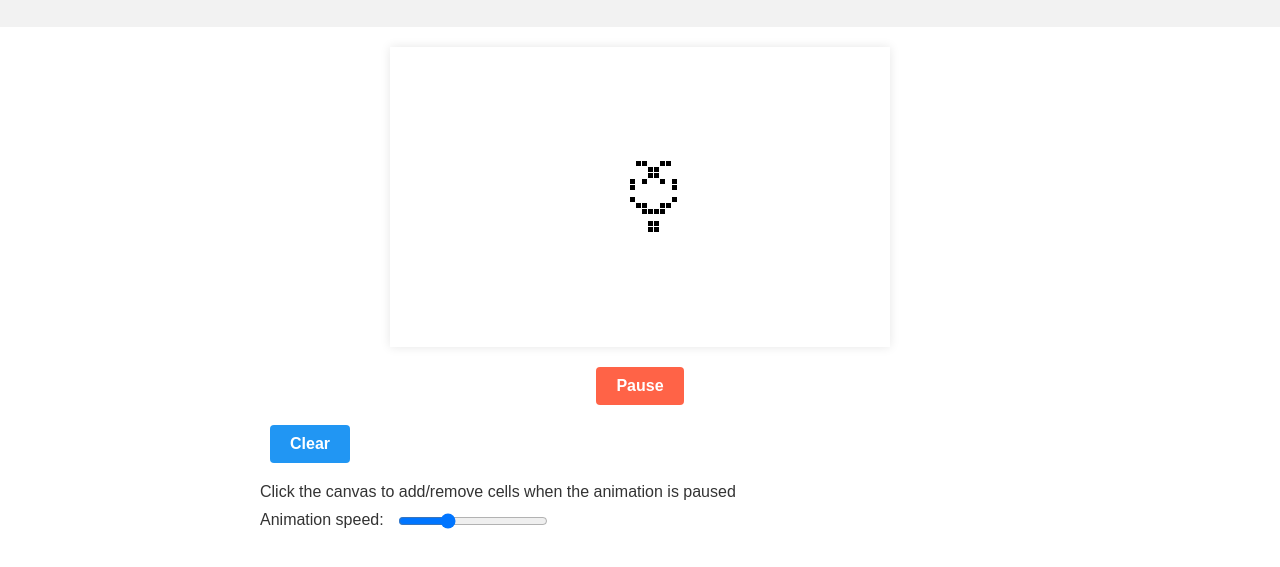
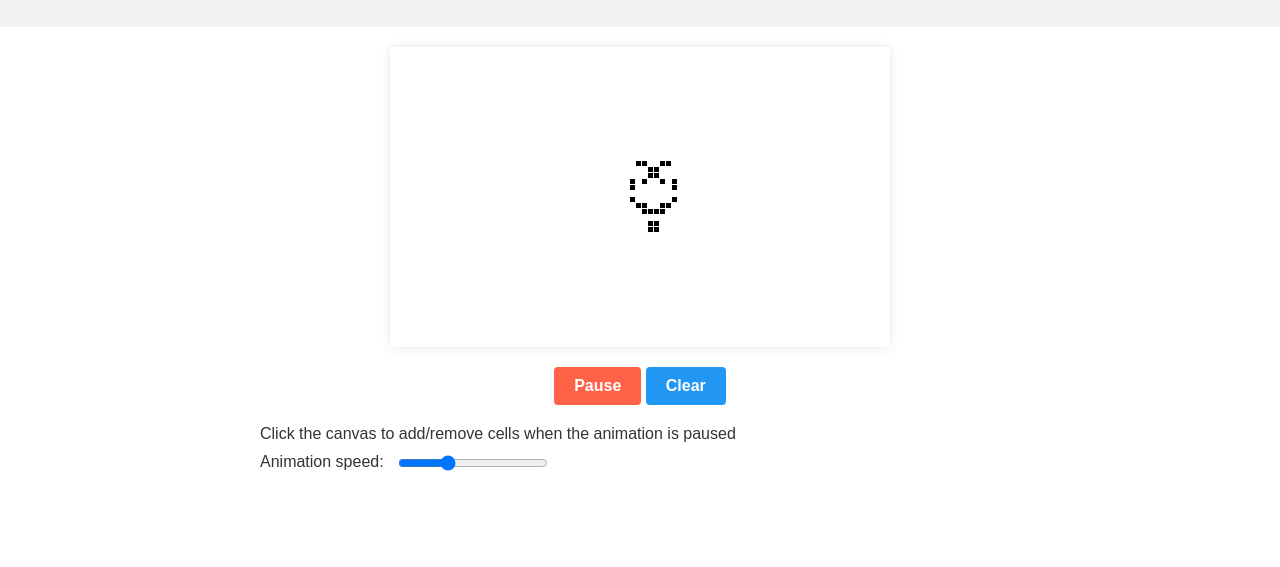
Before and after one commit to Tomas-Tamantini/game-of-life-js, a plain HTML site: page index.html in a window 1280 px wide. Shown: the part 69-636 px from the top of the page. Drawn offline with Linux system fonts and the light colour scheme.

Commit message:
Inline the buttons

```diff
--- a/index.html
+++ b/index.html
@@ -16,9 +16,9 @@
     </header>
     <main>
       <canvas id="my-canvas" width="500" height="300"></canvas>
-      <div>
-        <button id="toggle-animation-btn" class="playing">Pause</button>
-        <button id="clear-btn">Clear</button>
+      <div class="button-container">
+        <button id="toggle-animation-btn" class="button playing">Pause</button>
+        <button id="clear-btn" class="button">Clear</button>
       </div>
       <p>Click the canvas to add/remove cells when the animation is paused</p>
       <label for="framerate-slider">Animation speed:</label>
--- a/style.css
+++ b/style.css
@@ -62,38 +62,35 @@ label[for="framerate-slider"] {
 }
 
 /* Style the buttons */
-#toggle-animation-btn {
-    display: block;
+.button-container {
+  text-align: center;
+}
+
+.button {
+  display: inline-block;
   margin: 20px auto 0;
   padding: 10px 20px;
   font-size: 16px;
   font-weight: bold;
   color: #fff;
-    background-color: #4CAF50;
   border: none;
   border-radius: 4px;
   cursor: pointer;
   margin-bottom: 20px;
 }
 
+#toggle-animation-btn {
+  background-color: #4caf50;
+}
+
 #clear-btn {
-    display: block;
-    margin: 20px 10px 0;
-    padding: 10px 20px;
-    font-size: 16px;
-    font-weight: bold;
-    color: #fff;
-    background-color: #2196F3;
-    border: none;
-    border-radius: 4px;
-    cursor: pointer;
-    margin-bottom: 20px;
+  background-color: #2196f3;
 }
 
 #toggle-animation-btn.playing {
-    background-color: #FF6347;
+  background-color: #ff6347;
 }
 
 #toggle-animation-btn.paused {
-    background-color: #4CAF50;
+  background-color: #4caf50;
 }
```
Lines whose indentation alone changed are shown as unchanged.
